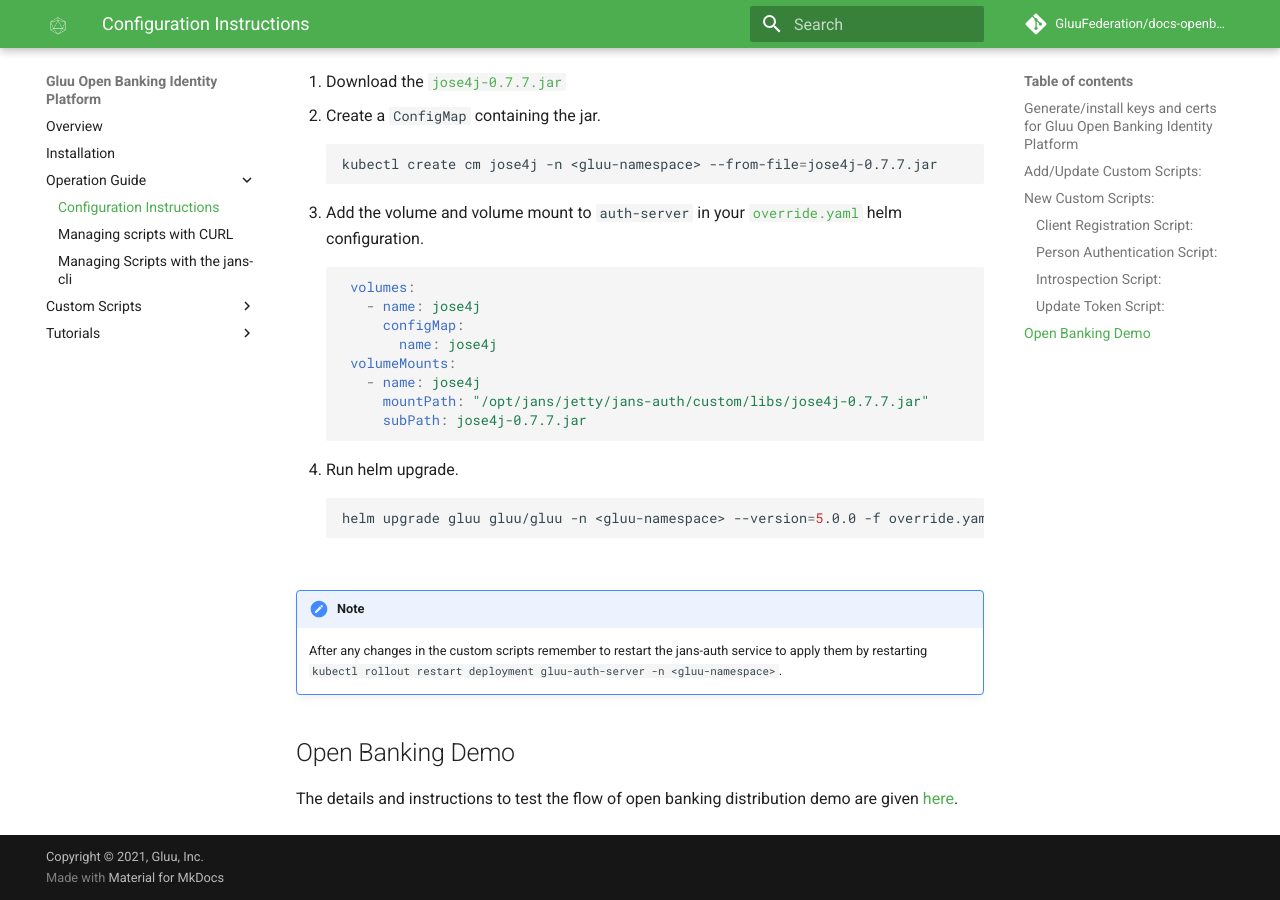
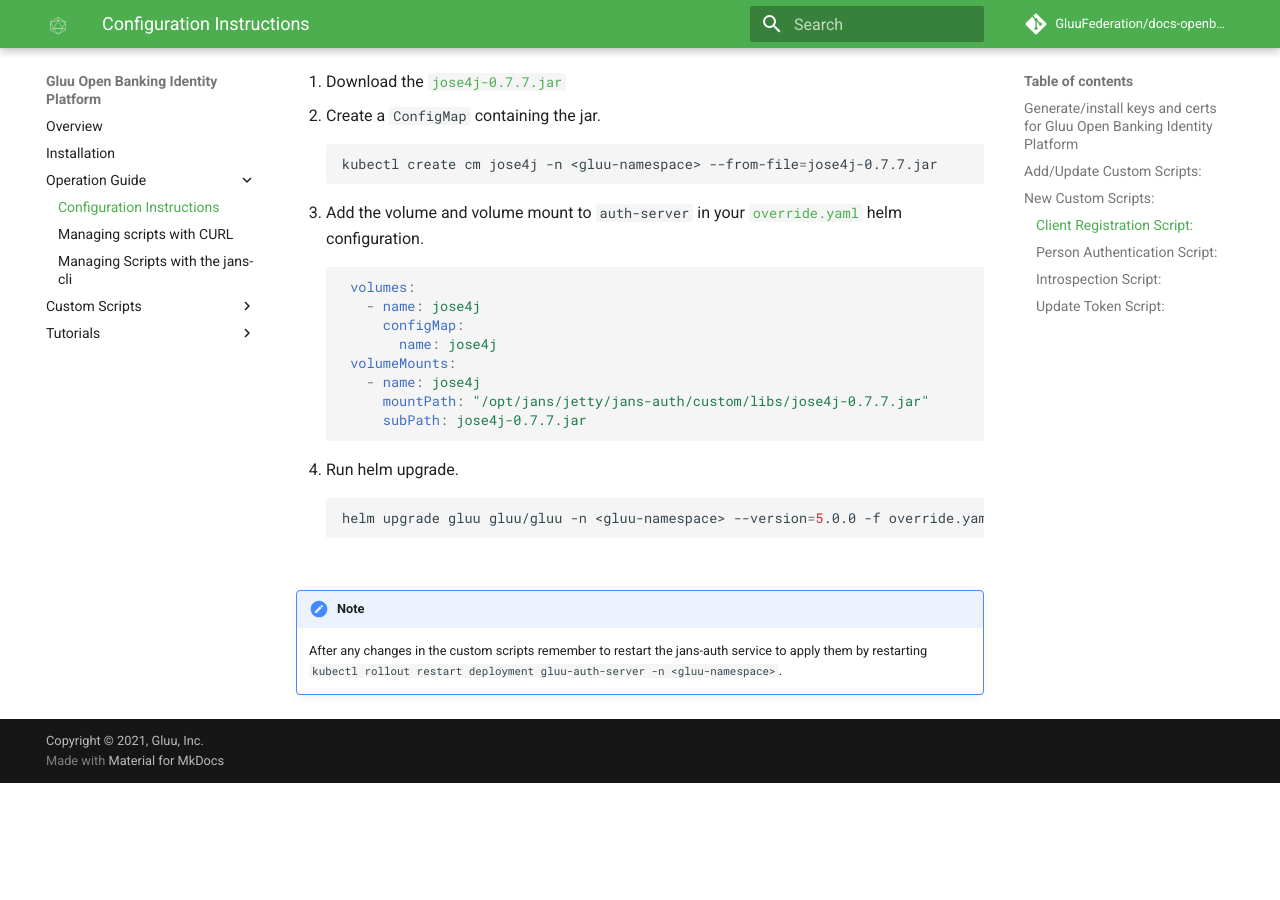
Before and after one commit to GluuFederation/docs-openbanking-prod, an MkDocs documentation site: the page built from docs/source/configuration-instructions.md, in a window 1280 px wide and 900 px high, scrolled down 1350 px. Built offline with MkDocs 1.6.1 and Material for MkDocs 9.7.7, drawn with Linux system fonts in a browser that asks for light colours; comment, search, counter and statistics services are not loaded; after the commit the page ends 2133 px from its top, so only the background shows below that.

Commit message:
docs: removed demo section

```diff
--- a/docs/source/configuration-instructions.md
+++ b/docs/source/configuration-instructions.md
@@ -202,7 +202,3 @@ This section presents details about useful interception scripts for an OBIE depl
 
 !!!note
     After any changes in the custom scripts remember to restart the jans-auth service to apply them by restarting `kubectl rollout restart deployment gluu-auth-server -n <gluu-namespace>`.
-
-## Open Banking Demo
-
-The details and instructions to test the flow of open banking distribution demo are given [here](https://github.com/JanssenProject/jans-setup/wiki/Open-Banking-Demo).
```
